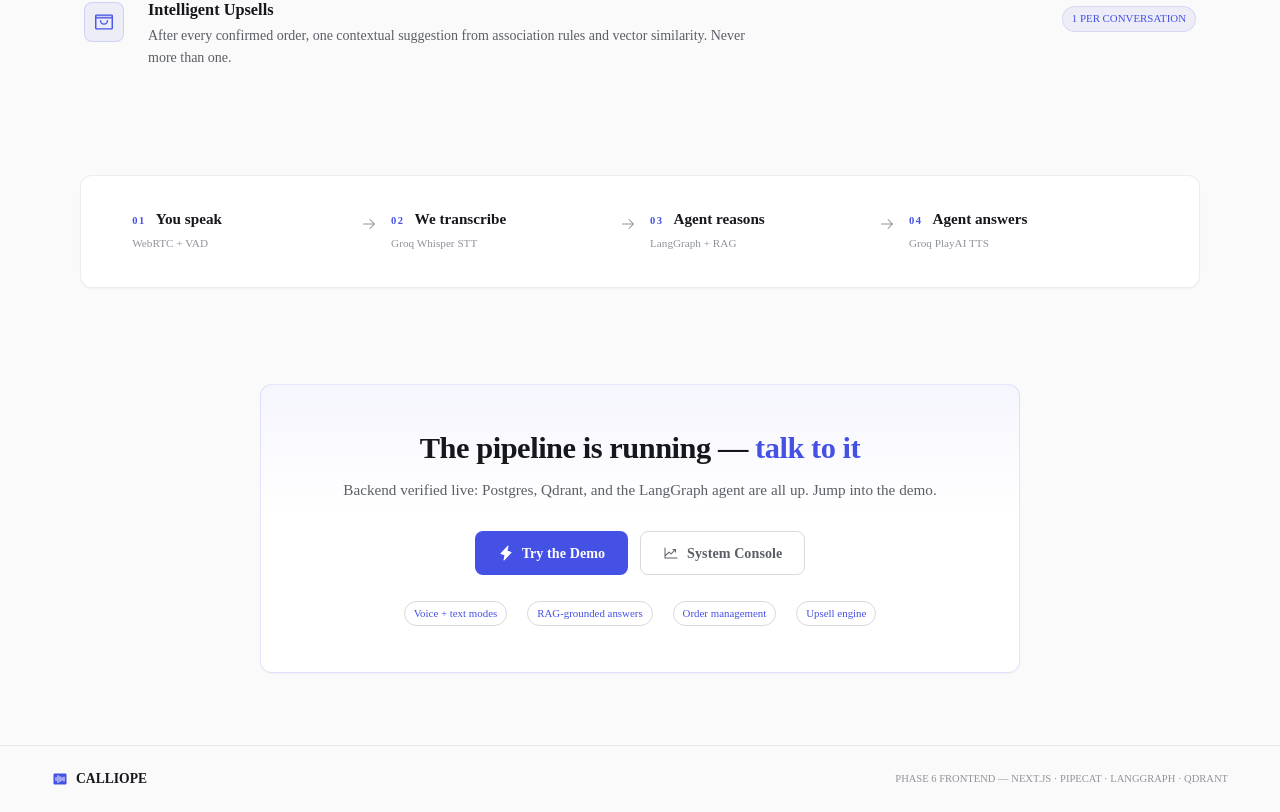
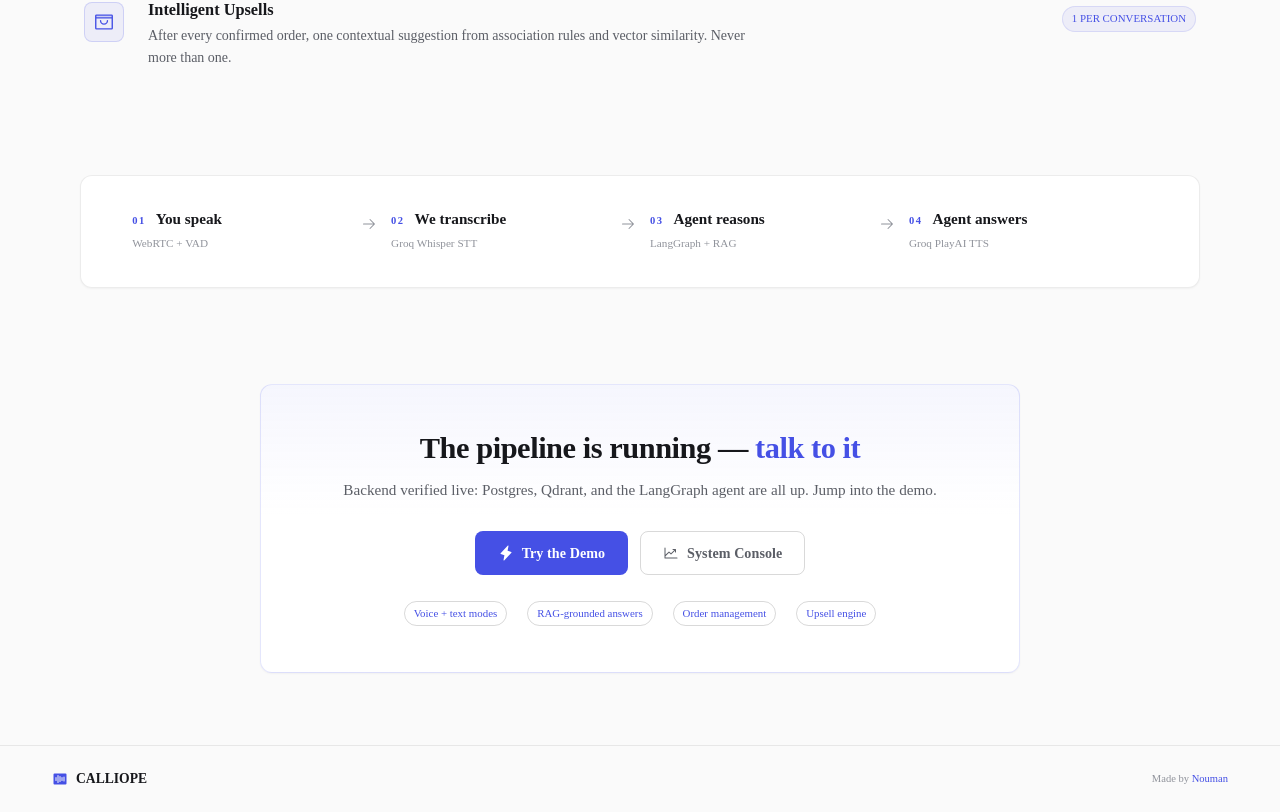
Before and after one commit to NoumanZahid-85/voicesell-ai, a Next.js app in the folder frontend/: page / in a window 1280 px wide. Shown: the part 1454-2266 px from the top of the page. Built offline with nearby package versions, Linux system fonts and the light colour scheme; no server answers.

Commit message:
feat: implement landing page UI and capture backend test results for voice chatbot diagnostics

```diff
--- a/frontend/app/page.tsx
+++ b/frontend/app/page.tsx
@@ -443,7 +443,7 @@ export default function LandingPage() {
           <span style={{ fontSize: "0.85rem", fontWeight: 650 }}>CALLIOPE</span>
         </span>
         <span className="mono-id" style={{ fontSize: "0.66rem" }}>
-          PHASE 6 FRONTEND — NEXT.JS · PIPECAT · LANGGRAPH · QDRANT
+          Made by <span className="emphasis">Nouman</span>
         </span>
       </footer>
     </div>
```
